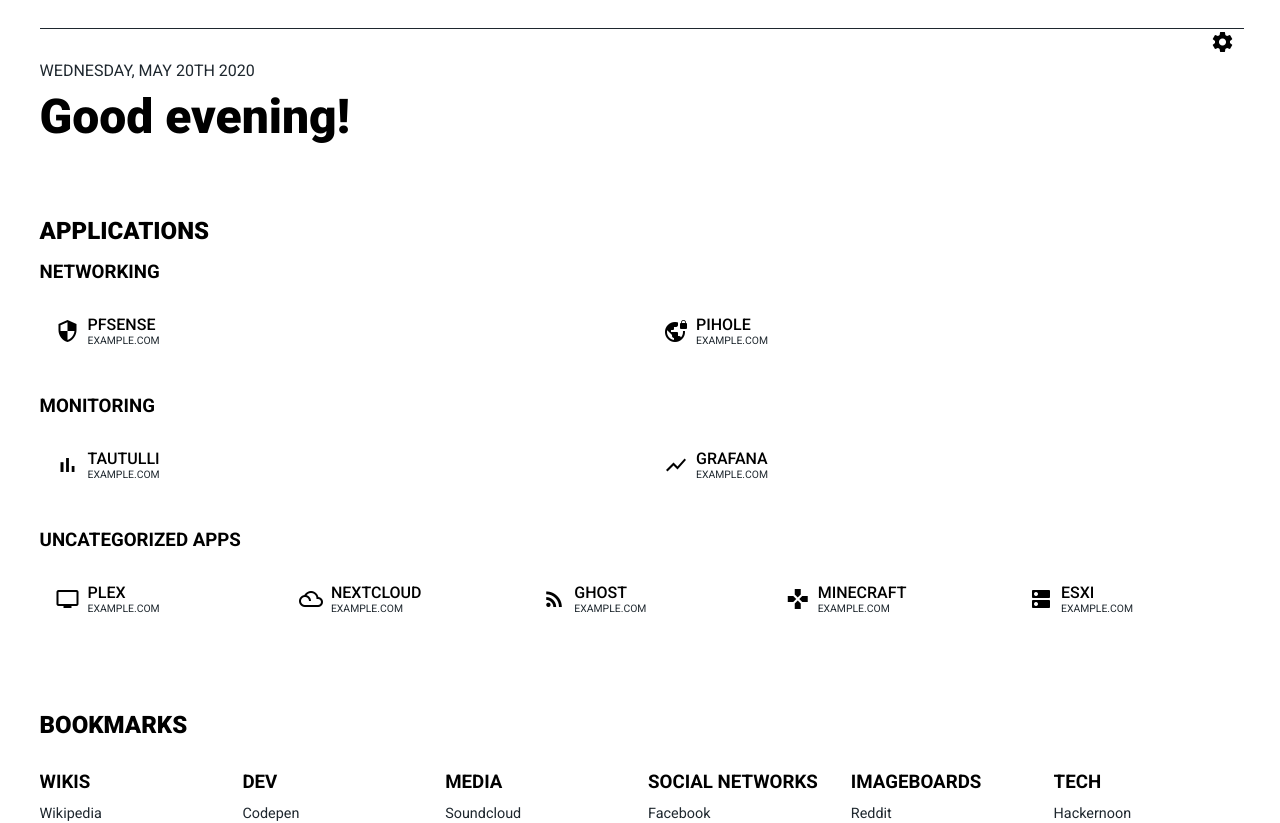
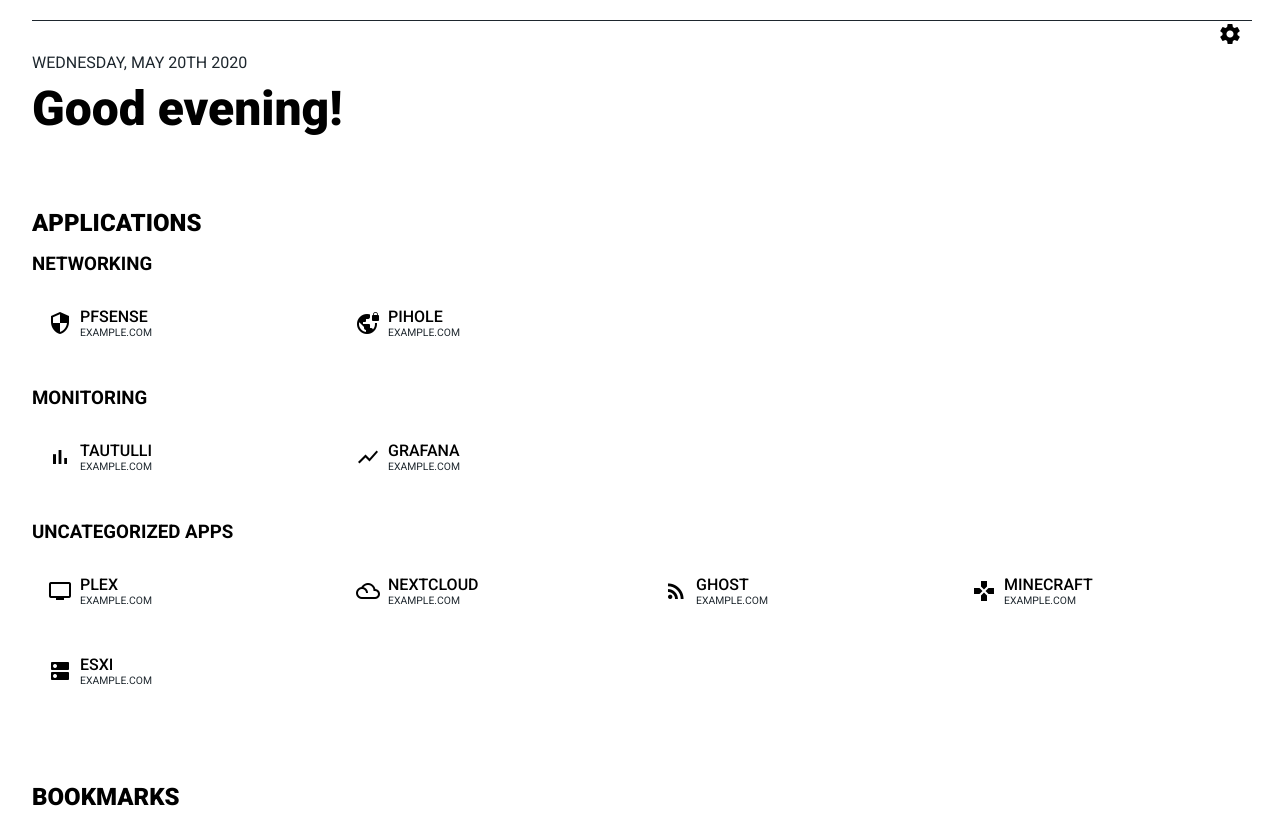
Before and after one commit to phntxx/dashboard, a React (Create React App) app: page / in a window 1280 px wide. Shown: the top 823 px of the page. Built offline with nearby package versions, Linux system fonts and the light colour scheme.

Commit message:
Tweaked CSS slightly

```diff
--- a/package.json
+++ b/package.json
@@ -18,7 +18,7 @@
     "react-scripts": "3.4.1",
     "react-select": "^3.1.0",
     "styled-components": "^5.1.1",
-    "typescript": "~3.7.2"
+    "typescript": "^3.9.6"
   },
   "scripts": {
     "start": "react-scripts start",
--- a/src/app.tsx
+++ b/src/app.tsx
@@ -13,13 +13,19 @@
   body {
     background-color: ${selectedTheme.backgroundColor};
     font-family: Roboto, sans-serif;
+
+    margin: auto;
+    max-width: 95%;
+    max-height: 100%;
+
+    @media (min-width: 1366px) {
+      max-width: 70%;
+    }
+
   }
 `;
 
-const AppContainer = styled.div`
-  max-width: 95%;
-  margin: auto;
-`;
+const AppContainer = styled.div``;
 
 const App = () => (
   <>
--- a/src/components/elements.tsx
+++ b/src/components/elements.tsx
@@ -35,10 +35,14 @@
 
 export const ItemList = styled.ul`
   display: grid;
-  grid-template-columns: repeat(auto-fit, minmax(150px, 1fr));
+  grid-template-columns: repeat(4, 1fr);
   grid-gap: 1rem;
   padding: 0;
   list-style: none;
+
+  @media (max-width: 750px) {
+    grid-template-columns: repeat(auto-fit, minmax(200px, 1fr));
+  }
 `;
 
 export const Item = styled.li`
--- a/src/components/greeter.tsx
+++ b/src/components/greeter.tsx
@@ -25,7 +25,7 @@
 const getGreeting = () => {
   switch (Math.floor(new Date().getHours() / 6)) {
     case 0:
-      return "Goor night!";
+      return "Good night!";
     case 1:
       return "Good morning!";
     case 2:
@@ -65,7 +65,7 @@
   "September",
   "October",
   "November",
-  "December"
+  "December",
 ];
 
 const weekDayNames = [
@@ -75,7 +75,7 @@
   "Wednesday",
   "Thursday",
   "Friday",
-  "Saturday"
+  "Saturday",
 ];
 
 const getDateString = () => {
--- a/src/components/searchBar.tsx
+++ b/src/components/searchBar.tsx
@@ -18,7 +18,7 @@
 const useSearchProviders = () => {
   const [searchProviders, setSearchProviders] = useState({
     providers: [{ prefix: "", url: "" }],
-    error: false
+    error: false,
   });
 
   const fetchSearchProviders = useCallback(() => {
@@ -26,10 +26,10 @@
       ? fetch("/data/search.json").then(handleResponse)
       : import("./data/search.json")
     )
-      .then(jsonResponse => {
+      .then((jsonResponse) => {
         setSearchProviders({ ...jsonResponse, error: false });
       })
-      .catch(error => {
+      .catch((error) => {
         setSearchProviders({ providers: [], error: error.message });
       });
   }, []);
@@ -42,13 +42,13 @@
 
 const SearchBar = () => {
   const {
-    searchProviders: { providers, error }
+    searchProviders: { providers, error },
   } = useSearchProviders();
 
-  let [input, setInput] = useState();
+  let [input, setInput] = useState("");
 
   const handleSearchQuery = (e: React.FormEvent) => {
-    var query = input;
+    var query = input || "";
 
     if (query.split(" ")[0].includes("/")) {
       handleQueryWithProvider(query);
@@ -67,7 +67,7 @@
     let searchQuery = queryArray.join(" ");
 
     let providerFound = false;
-    providers.forEach(provider => {
+    providers.forEach((provider) => {
       if (provider.prefix === prefix) {
         providerFound = true;
         window.location.href = provider.url + searchQuery;
@@ -79,11 +79,11 @@
   };
 
   return (
-    <form onSubmit={e => handleSearchQuery(e)}>
+    <form onSubmit={(e) => handleSearchQuery(e)}>
       {error && <ErrorMessage>{error}</ErrorMessage>}
       <SearchInput
         type="text"
-        onChange={e => setInput(e.target.value)}
+        onChange={(e) => setInput(e.target.value)}
       ></SearchInput>
       <button type="submit" hidden />
     </form>
--- a/src/components/settingsModal.tsx
+++ b/src/components/settingsModal.tsx
@@ -11,7 +11,7 @@
   Button,
   IconButton,
   ErrorMessage,
-  Headline as hl
+  Headline as hl,
 } from "./elements";
 
 const Headline = styled(hl)`
@@ -70,15 +70,15 @@
     border: "1px solid " + selectedTheme.mainColor,
     boxShadow: 0,
     "&:hover": {
-      border: "1px solid " + selectedTheme.mainColor
-    }
+      border: "1px solid " + selectedTheme.mainColor,
+    },
   }),
   menu: (provided: any) => ({
     ...provided,
     backgroundColor: selectedTheme.backgroundColor,
     border: "1px solid " + selectedTheme.mainColor,
     borderRadius: 0,
-    boxShadow: 0
+    boxShadow: 0,
   }),
   option: (provided: any) => ({
     ...provided,
@@ -90,15 +90,15 @@
     backgroundColor: selectedTheme.backgroundColor,
     "&:hover": {
       backgroundColor: selectedTheme.mainColor,
-      color: selectedTheme.backgroundColor
-    }
+      color: selectedTheme.backgroundColor,
+    },
   }),
   singleValue: (provided: any) => {
     return {
       ...provided,
-      color: selectedTheme.mainColor
+      color: selectedTheme.mainColor,
     };
-  }
+  },
 };
 
 const useThemeData = () => {
@@ -109,10 +109,10 @@
       ? fetch("/data/themes.json").then(handleResponse)
       : import("./data/themes.json")
     )
-      .then(jsonResponse => {
+      .then((jsonResponse) => {
         setThemeData({ ...jsonResponse, error: false });
       })
-      .catch(error => {
+      .catch((error) => {
         setThemeData({ themes: [], error: error.message });
       });
   }, []);
@@ -125,11 +125,16 @@
 
 const SettingsModal = () => {
   const [modalHidden, setModalHidden] = useState(true);
+
   const [newTheme, setNewTheme] = useState();
 
   const {
-    themeData: { themes, error }
+    themeData: { themes, error },
   } = useThemeData();
+
+  useEffect(() => {
+    console.log(newTheme);
+  }, [newTheme]);
 
   return (
     <>
@@ -146,7 +151,7 @@
             <Select
               options={themes}
               defaultValue={selectedTheme}
-              onChange={e => {
+              onChange={(e: any) => {
                 setNewTheme(e);
               }}
               styles={SelectorStyle}
--- a/src/components/themeManager.tsx
+++ b/src/components/themeManager.tsx
@@ -1,12 +1,20 @@
-const defaultTheme = {
+interface IThemeProps {
+  label: string;
+  value: number;
+  mainColor: string;
+  accentColor: string;
+  backgroundColor: string;
+}
+
+const defaultTheme: IThemeProps = {
   label: "Classic",
   value: 0,
   mainColor: "#000000",
   accentColor: "#1e272e",
-  backgroundColor: "#ffffff"
+  backgroundColor: "#ffffff",
 };
 
-const setTheme = (theme: string) => {
+export const setTheme = (theme: string) => {
   if (theme !== undefined) {
     localStorage.setItem("theme", theme);
   }
@@ -14,7 +22,7 @@
   window.location.reload();
 };
 
-const resetTheme = () => {
+export const resetTheme = () => {
   localStorage.removeItem("theme");
 };
 
@@ -30,6 +38,4 @@
 
 const selectedTheme = getTheme();
 
-export { setTheme, resetTheme };
-
 export default selectedTheme;
```
Also changed, not shown: 1 other file (tests, documents, lock files or other folders).
